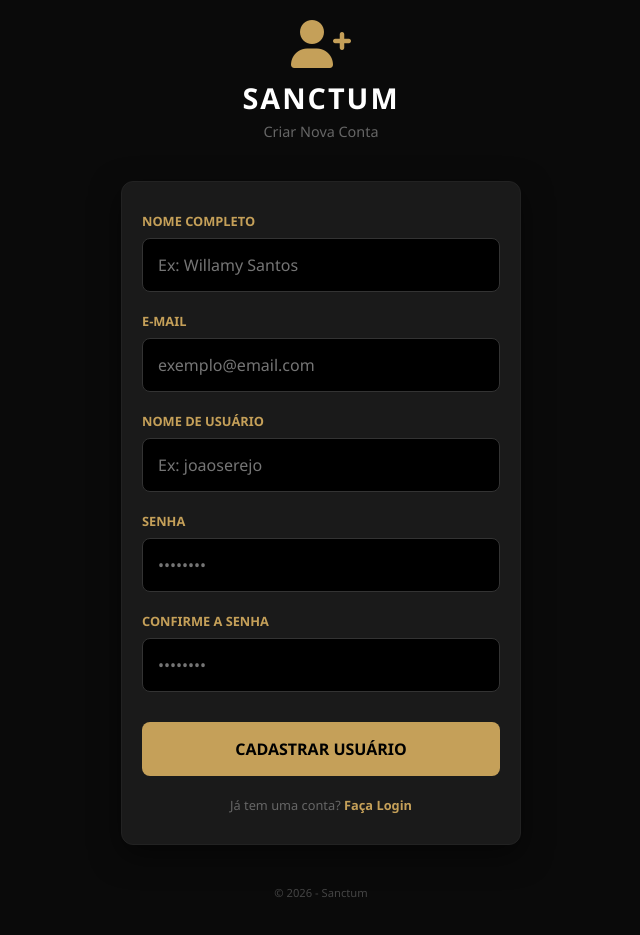
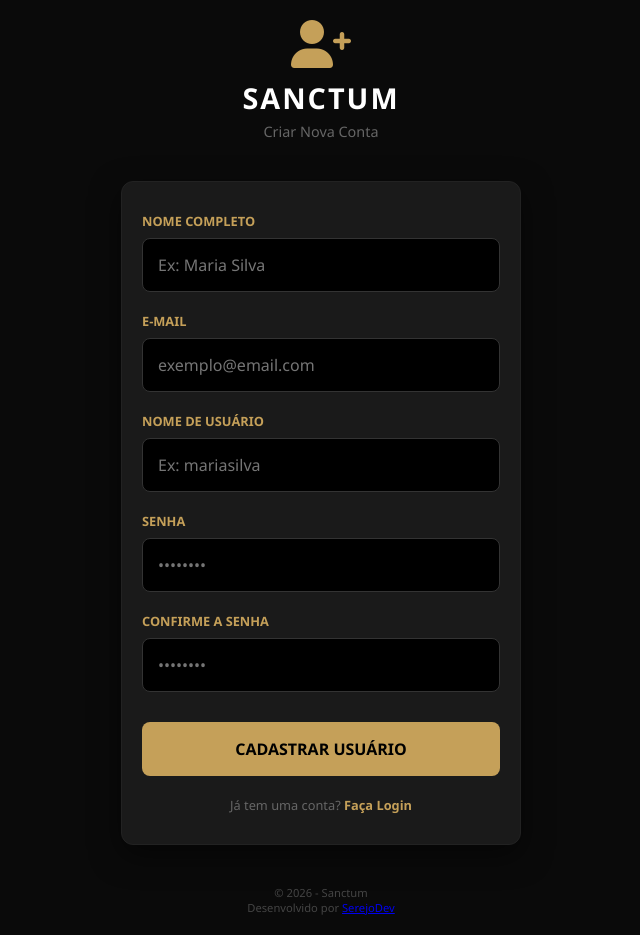
Before and after one commit to JosueSerejo/Sanctum, a Flask app: page /cadastro in a window 1280 px wide. Shown: the whole page, without its empty margins (319-959 px from the left). Before the commit the page ends 897 px from the top, so only its background shows below. Run offline with Flask 2, Linux system fonts and the light colour scheme.

Commit message:
Refactor: Ajustando placeholder

```diff
--- a/templates/cadastro.html
+++ b/templates/cadastro.html
@@ -23,7 +23,7 @@
 
                 <div class="input-group">
                     <label for="nome">Nome Completo</label>
-                    <input type="text" id="nome" name="nome" placeholder="Ex: Willamy Santos" required>
+                    <input type="text" id="nome" name="nome" placeholder="Ex: Maria Silva" required>
                 </div>
 
                 <div class="input-group">
@@ -33,7 +33,7 @@
 
                 <div class="input-group">
                     <label for="usuario">Nome de Usuário</label>
-                    <input type="text" id="usuario" name="usuario" placeholder="Ex: joaoserejo" required>
+                    <input type="text" id="usuario" name="usuario" placeholder="Ex: mariasilva" required>
                 </div>
 
                 <div class="input-group">
@@ -56,6 +56,7 @@
 
         <footer class="login-footer">
             <p>&copy; 2026 - Sanctum</p>
+            <p>Desenvolvido por <a href="#" target="_blank">SerejoDev</a></p>
         </footer>
     </div>
 
--- a/templates/login.html
+++ b/templates/login.html
@@ -24,7 +24,7 @@
 
                 <div class="input-group">
                     <label for="usuario">Usuário</label>
-                    <input type="text" id="usuario" name="usuario" placeholder="Ex: mariasousa" required>
+                    <input type="text" id="usuario" name="usuario" placeholder="Ex: mariasilva" required>
                 </div>
 
                 <div class="input-group">
```
